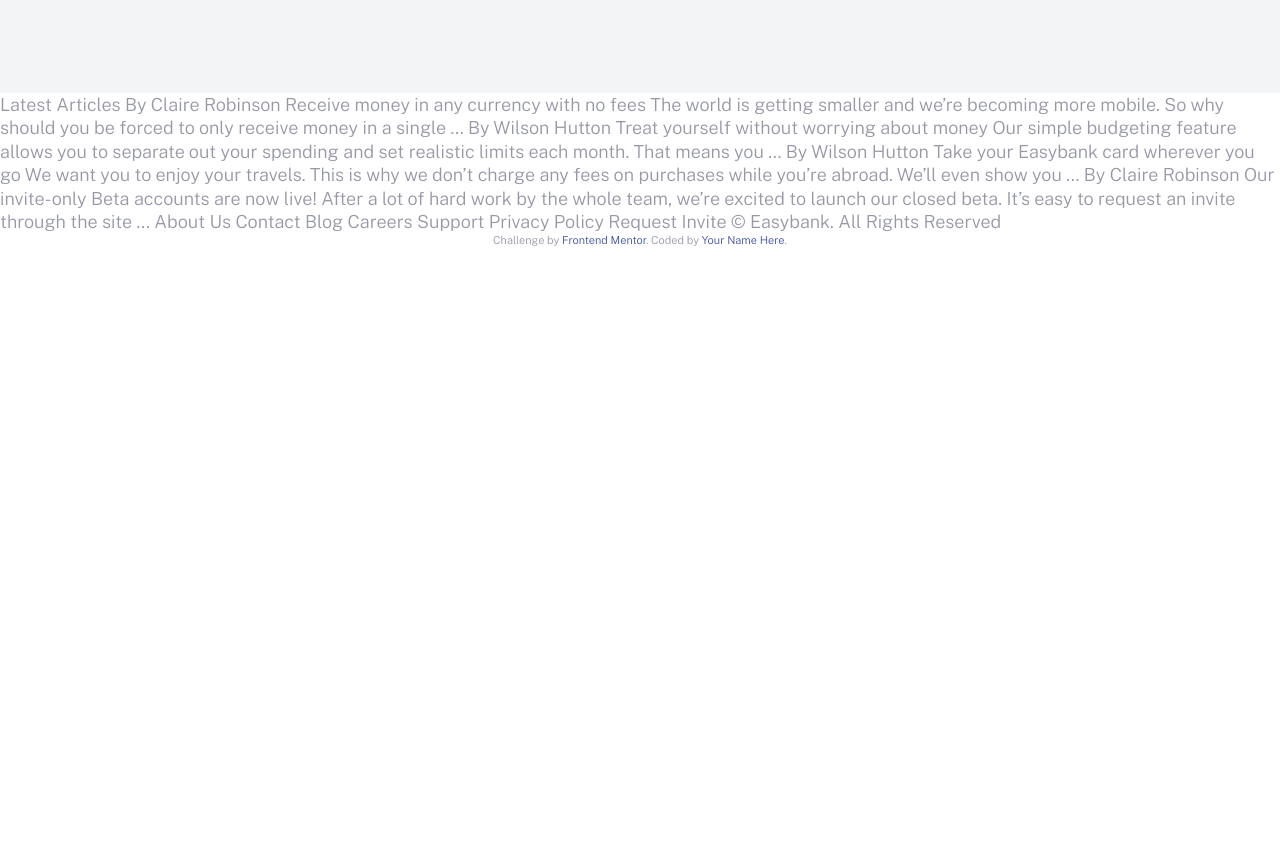
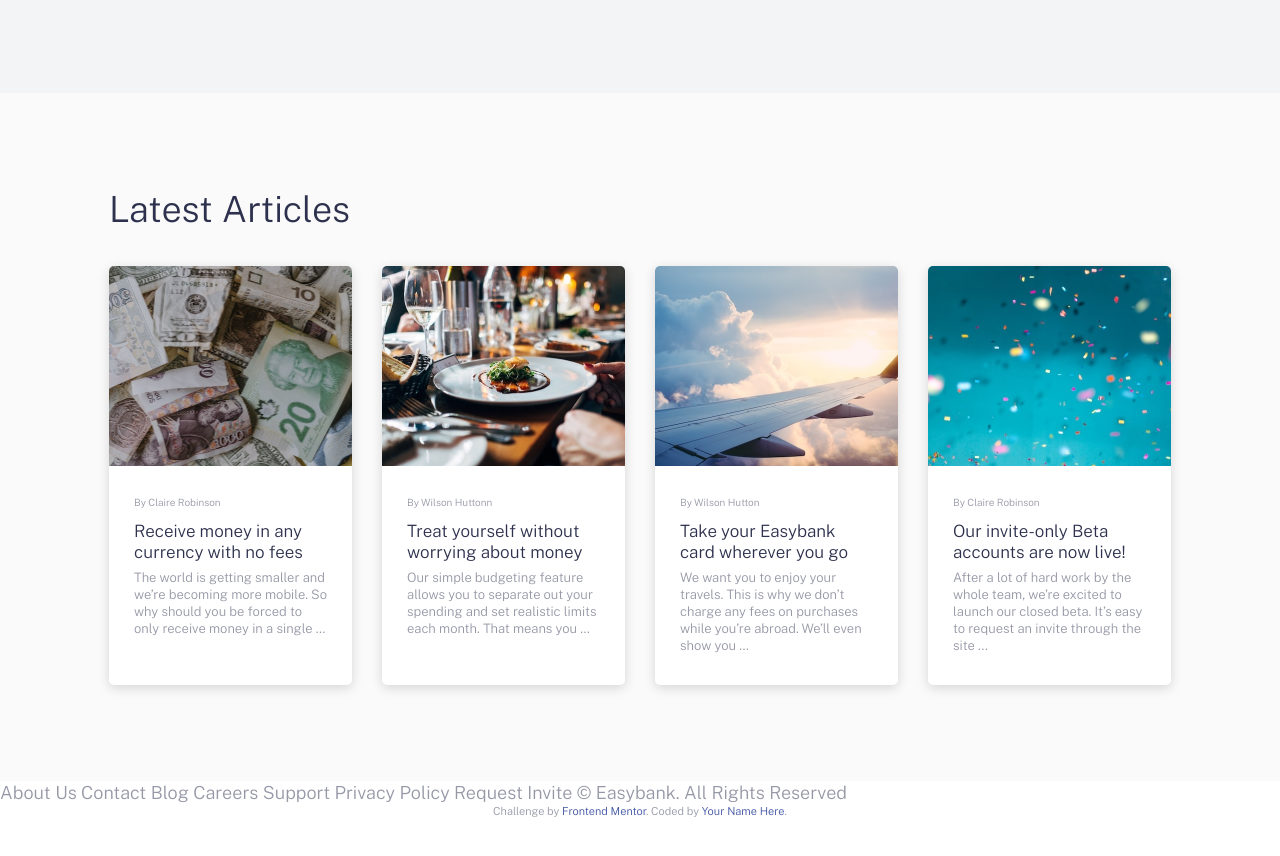
Before and after one commit to tchbell/landing_page, a plain HTML site: page index.html in a window 1280 px wide. Shown: the part 1322-2178 px from the top of the page. Drawn offline with nearby package versions, Linux system fonts and the light colour scheme; files whose address does not match are found by name.

Commit message:
added article section

```diff
--- /dev/null
+++ b/app/scss/_article.scss
@@ -0,0 +1,66 @@
+.articles {
+    background-color: $veryLightGray;
+}
+
+.article {
+    &__content {}
+
+    &__grid {
+        display: grid;
+        // grid-template-columns: repeat(auto-fit, minmax(14.375rem, 1fr));
+        grid-template-columns: 1fr;
+        gap: 1.875rem;
+
+        @include breakpoint-up(medium) {
+            grid-template-columns: repeat(2, 1fr);
+        }
+
+        @include breakpoint-up(large) {
+            grid-template-columns: repeat(4, 1fr);
+        }
+    }
+
+    &__item {
+        border-radius: .3125rem;
+        overflow: hidden;
+        box-shadow: 0px 3px 12px rgba(0, 0, 0, 0.15);
+        background-color: $white;
+        transition: transform 150ms ease-in-out;
+
+        &:hover {
+            transform: scale(1.05);
+        }
+    }
+
+    &__image {
+        height: 12.5rem;
+        background-size: cover;
+        background-repeat: no-repeat;
+        background-position: center center;
+    }
+
+    &__text {
+        color: $grayishBlue;
+        padding: 1.875rem 1.875rem 2.5rem 1.875rem;
+
+        @include breakpoint-up(medium) {
+            padding: 1.875rem 1.5625rem;
+        }
+    }
+
+    &__author {
+        font-size: .625rem;
+        margin-bottom: .75rem;
+    }
+
+    &__title {
+        color: $darkBlue;
+        font-size: 1.0625rem;
+        line-height: 1.2;
+        margin-bottom: .5rem;
+    }
+
+    &__description {
+        font-size: 0.8125rem;
+    }
+}
--- a/app/scss/_header.scss
+++ b/app/scss/_header.scss
@@ -1,24 +1,26 @@
 .header {
+    position: relative;
+    z-index: 1;
 
     // Hamburger Open Styles
     &.open {
+
       .header__toggle {
-            >span:first-child {
+        > span:first-child {
           transform: rotate(45deg);
         }
 
-            >span:nth-child(2) {
+        > span:nth-child(2) {
           opacity: 0;
         }
 
-            >span:last-child {
+        > span:last-child {
           transform: rotate(-45deg);
         }
       }
     }
 
     .overlay {
-        // display: none;
       opacity: 0;
       position: fixed;
       top: 0px;
@@ -35,18 +37,18 @@
       padding-bottom: 1.0625rem;
     }
 
+    &__logo {
 
-    &__logo {
       img {
         width: 8.8125rem;
         height: 1.375rem;
       }
+
     }
 
-    &__toggle {
+    &__toggle { // Mobile Menu Toggle
 
-        // Mobile Menu
-        >span {
+      > span {
         display: block;
         width: 26px;
         height: 2px;
@@ -54,45 +56,46 @@
         transition: all 300ms ease-in-out;
         transform-origin: 3px 1px;
 
-            &:not(:last-child) {
+        &:not(:last-child){
           margin-bottom: 5px;
         }
       }
-
     }
 
     &__menu {
       position: absolute;
+      width: calc(100% - 3rem);
+      left: 50%;
+      transform: translateX(-50%);
       background: $white;
       margin-top: 1.5rem;
       padding: 1.625rem;
       border-radius: 5px;
-        width: calc(100% - 3rem);
-        left: 50%;
-        transform: translateX(-50%);
 
       a {
         display: block;
         padding: 0.625rem;
+        color: $darkBlue;
         text-align: center;
-            color: $darkBlue;
+      }
     }
 
     &__links {
+
       a {
         position: relative;
         font-size: $font-sm;
         color: $grayishBlue;
         transition: color 300ms ease-in-out;
 
-                &:not(:last-child) {
+        &:not(:last-child){
           margin-right: 32px;
         }
 
         &::before {
-                    content: '';
+          content: "";
+          display: block;
           position: absolute;
-                    display: block;
           height: 5px;
           left: 0;
           right: 0;
@@ -101,7 +104,6 @@
           opacity: 0;
           transition: opacity 300ms ease-in-out;
         }
-
         &:hover {
           color: $darkBlue;
 
@@ -112,4 +114,3 @@
       }
     }
   }
-}
--- a/app/scss/style.scss
+++ b/app/scss/style.scss
@@ -6,3 +6,4 @@
 @import 'header';
 @import 'hero';
 @import 'features';
+@import 'article';
--- a/index.html
+++ b/index.html
@@ -73,7 +73,7 @@
       </div>
     </div>
   </section>
-  <section class="feature ">
+  <section class="feature">
     <div class="feature__content container container--pall">
       <div class="feature__intro">
         <h2>Why choose Easybank?</h2>
@@ -123,40 +123,61 @@
       </div>
 
   </section>
+  <section class="articles">
+    <div class="article__content container container--pall">
+      <h2>
+        Latest Articles
+      </h2>
+      <div class="article__grid">
 
-
-
-
-
-
-
-
-
-
-
-  Latest Articles
-
-  By Claire Robinson
-  Receive money in any currency with no fees
+        <a href="#" class="article__item">
+          <div class="article__image" style="background-image: url('./images/image-currency.jpg');"></div>
+          <div class="article__text">
+            <div class="article__author">By Claire Robinson</div>
+            <div class="article__title">Receive money in any currency with no fees</div>
+            <div class="article__description">
               The world is getting smaller and we’re becoming more mobile. So why should you be
               forced to only receive money in a single …
-
-  By Wilson Hutton
-  Treat yourself without worrying about money
+            </div>
+          </div>
+        </a>
+        <a href="#" class="article__item">
+          <div class="article__image" style="background-image: url('./images/image-restaurant.jpg');"></div>
+          <div class="article__text">
+            <div class="article__author">By Wilson Huttonn</div>
+            <div class="article__title">
+              Treat yourself without worrying about money</div>
+            <div class="article__description">
               Our simple budgeting feature allows you to separate out your spending and set
               realistic limits each month. That means you …
-
-  By Wilson Hutton
-  Take your Easybank card wherever you go
+            </div>
+          </div>
+        </a>
+        <a href="#" class="article__item">
+          <div class="article__image" style="background-image: url('./images/image-plane.jpg');"></div>
+          <div class="article__text">
+            <div class="article__author"> By Wilson Hutton</div>
+            <div class="article__title"> Take your Easybank card wherever you go</div>
+            <div class="article__description">
               We want you to enjoy your travels. This is why we don’t charge any fees on purchases
               while you’re abroad. We’ll even show you …
-
-  By Claire Robinson
-  Our invite-only Beta accounts are now live!
+            </div>
+          </div>
+        </a>
+        <a href="#" class="article__item">
+          <div class="article__image" style="background-image: url('./images/image-confetti.jpg');"></div>
+          <div class="article__text">
+            <div class="article__author">By Claire Robinson</div>
+            <div class="article__title"> Our invite-only Beta accounts are now live!</div>
+            <div class="article__description">
               After a lot of hard work by the whole team, we’re excited to launch our closed beta.
               It’s easy to request an invite through the site ...
-
-
+            </div>
+          </div>
+        </a>
+      </div>
+    </div>
+  </section>
 
   About Us
   Contact
```
Also changed, not shown: dist/css/style.min.css. Lines whose indentation alone changed are shown as unchanged.
